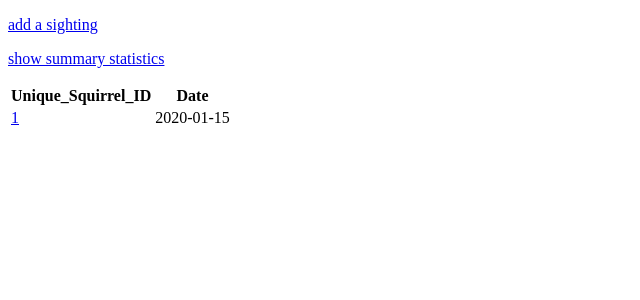
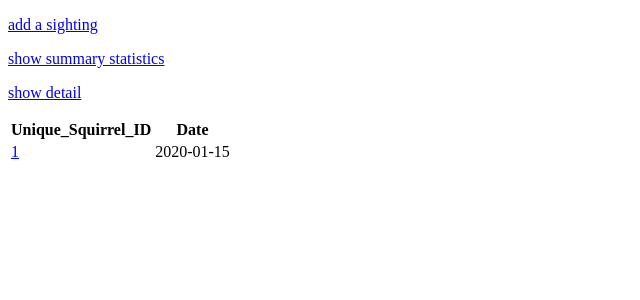
Before and after one commit to violaziyuzhou/TFA-project, a Django app: page /sightings/ in a window 1280 px wide. Shown: the top 300 px of the page, without its empty margins (0-640 px from the left). Run offline with Django 3.2, Linux system fonts and the light colour scheme; tables that the repository leaves empty hold one stand-in row (Sample ...).

Commit message:
Update sightings.html

```diff
--- a/app/templates/app/sightings.html
+++ b/app/templates/app/sightings.html
@@ -9,6 +9,7 @@
 
 	<p><a href="stats/">show summary statistics</a></p>
 
+	<p><a href="detail/">show detail</a></p>
         <table id='squirrels'>
 		<tr>
 			<th>Unique_Squirrel_ID</th>
```
